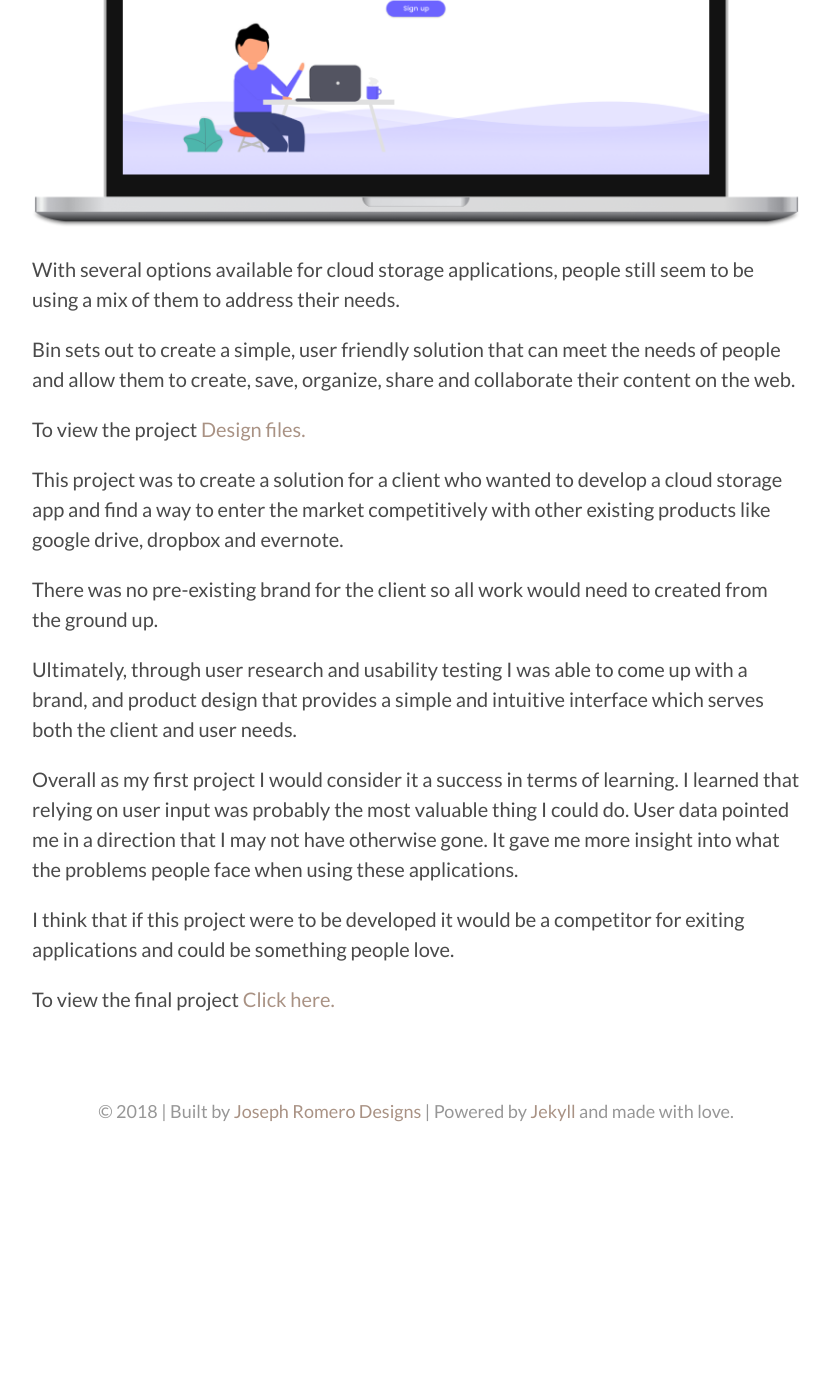
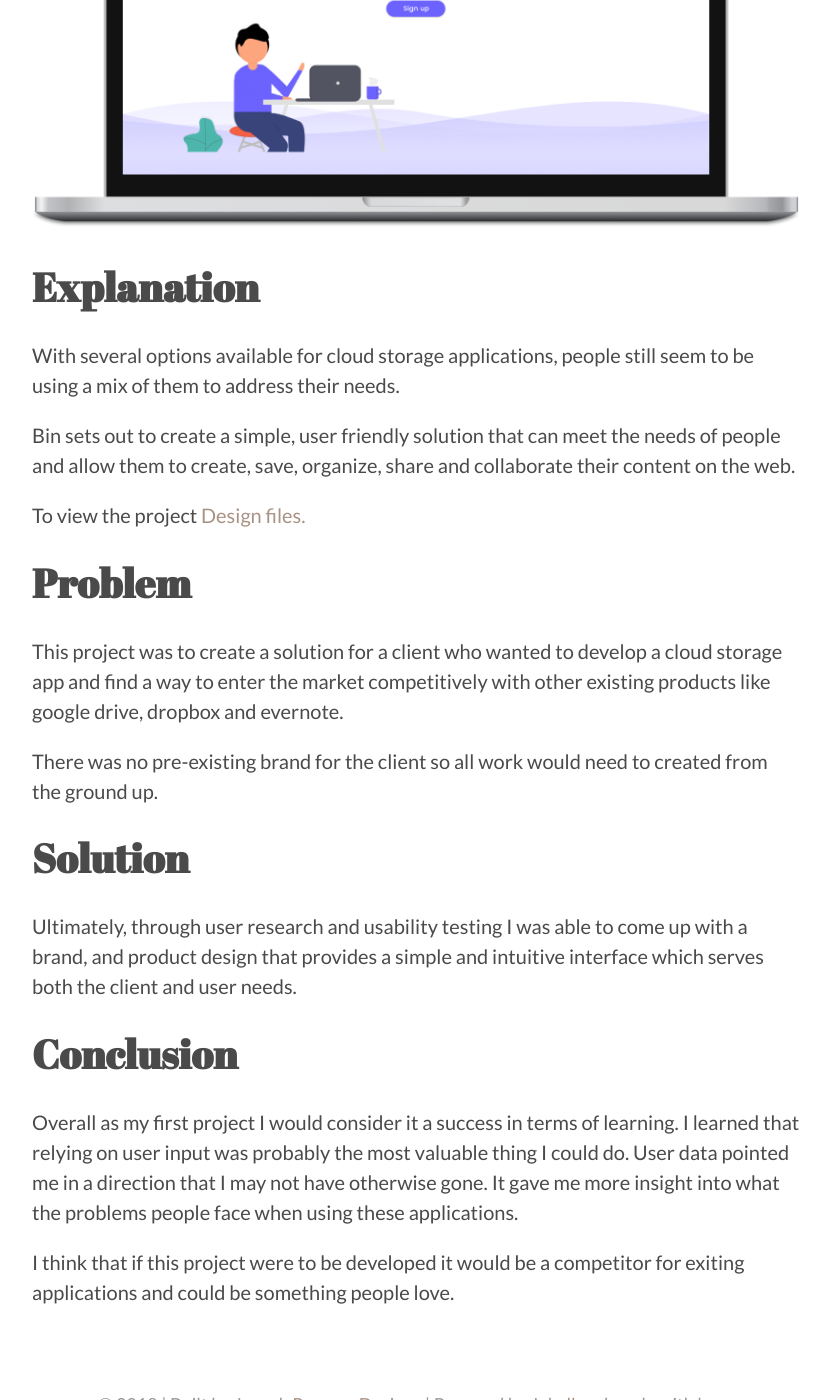
Before and after one commit to Jar36/portfolio, a Jekyll site: the page built from _portfolio/bin.md, in a window 1280 px wide and 1400 px high, scrolled down 649 px. Shown: the whole window, without its empty margins (224-1054 px from the left). Built offline with Jekyll 4.4.1, drawn with Linux system fonts in a browser that asks for light colours; nearby versions of some CDN libraries; before the commit the page ends 1838 px from its top, so only the background shows below that.

Commit message:
update bin url

```diff
--- a/_portfolio/bin.md
+++ b/_portfolio/bin.md
@@ -9,7 +9,7 @@ short-description: Bin is a project that as lead designer, I created to solve a
 {:.center}
 ![]({{ site.baseurl }}/img/bin.png)
 
-[//]: # ## Explanation
+## Explanation
 With several options available for cloud storage applications, people still seem to be using a mix of them to address their needs.
 
 Bin sets out to create a simple, user friendly solution that can meet the needs of people and allow them to create, save, organize, share and collaborate their content on the web.
@@ -18,14 +18,16 @@ To view the project <a href="https://www.figma.com/file/GLdIPVhNF9rBeyLfszZZZEB1
 
 
 
-[//]: # ## Problem
+## Problem
+
 This project was to create a solution for a client who wanted to develop a cloud storage app and find a way to enter the market competitively with other existing products like google drive, dropbox and evernote.
 
 There was no pre-existing brand for the client so all work would need to created from the ground up.
 
 
 
-[//]: # ## Solution
+## Solution
+
 Ultimately, through user research and usability testing I was able to come up with a brand, and product design that provides a simple and intuitive interface which serves both the client and user needs.
 
 
@@ -34,9 +36,8 @@ Ultimately, through user research and usability testing I was able to come up wi
 
 
 
-[//]: # ## Conclusion
+## Conclusion
+
 Overall as my first project I would consider it a success in terms of learning. I learned that relying on user input was probably the most valuable thing I could do. User data pointed me in a direction that I may not have otherwise gone. It gave me more insight into what the problems people face when using these applications.
 
 I think that if this project were to be developed it would be a competitor for exiting applications and could be something people love.
-
-To view the final project <a href="https://jromero-bloc-jams.netlify.com/" target="_blank">Click here.</a>
```
